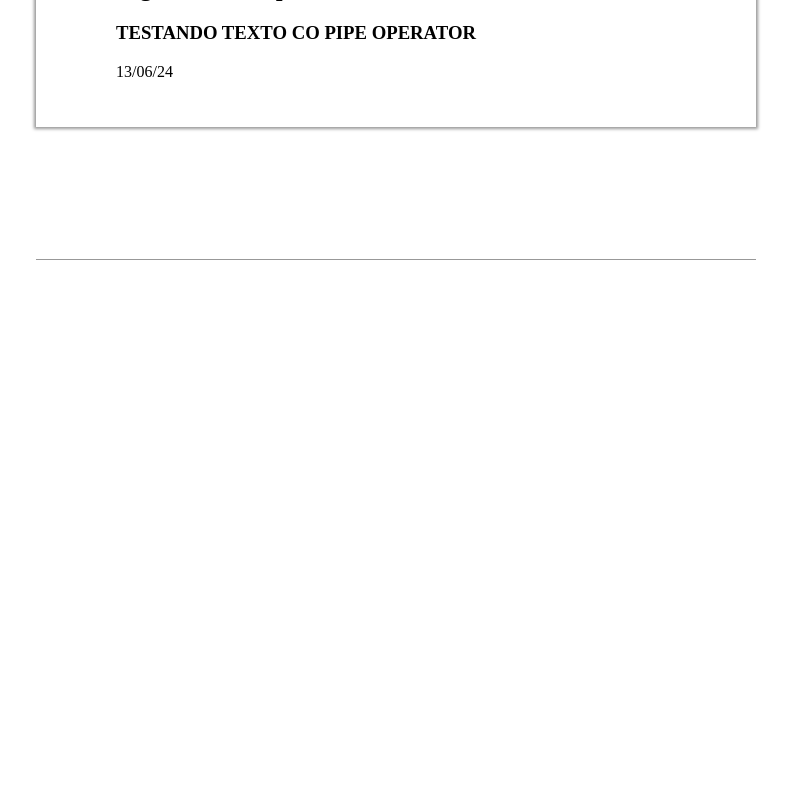
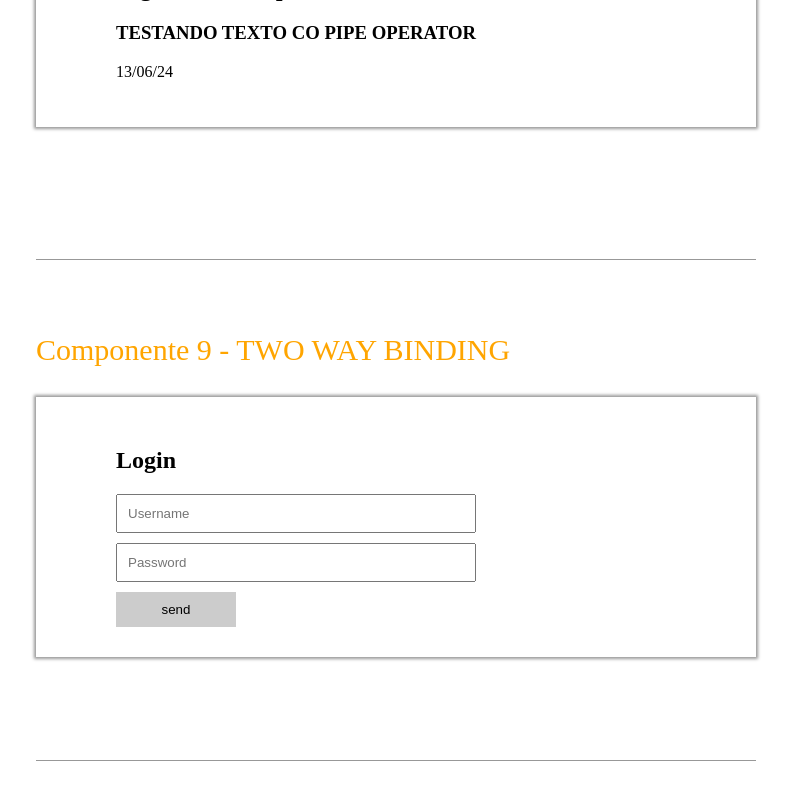
Before and after one commit to matthew13dev/Curso-Angular, an Angular app: page / in a window 1280 px wide. Shown: the part 3955-4755 px from the top of the page, without its empty margins (244-1035 px from the left). Before the commit the page ends 4723 px from the top, so only its background shows below. Built offline with nearby package versions, Linux system fonts and the light colour scheme.

Commit message:
add: lesson 15 - two way binding

```diff
--- a/src/app/app.component.html
+++ b/src/app/app.component.html
@@ -16,6 +16,7 @@
     <app-emitter></app-emitter>
     <app-list-render></app-list-render>
     <app-pipes></app-pipes>
+    <app-two-way-binding></app-two-way-binding>
 
   </div>
 </body>
--- /dev/null
+++ b/src/app/components/two-way-binding/two-way-binding.component.css
@@ -0,0 +1,22 @@
+label {
+  display: block;
+  padding-bottom: 10px;
+}
+
+input {
+  width: 60%;
+  padding: 10px;
+}
+
+form button {
+  width: 120px;
+  padding: 10px;
+  background-color: #ccc;
+  border: none;
+  transition: all 0.1s;
+  cursor: pointer;
+}
+
+form button:hover {
+  background-color: orange;
+}
--- /dev/null
+++ b/src/app/components/two-way-binding/two-way-binding.component.html
@@ -0,0 +1,26 @@
+<section class="section">
+  <div class="container">
+    <div class="section--title">Componente 9 - TWO WAY BINDING</div>
+    <div class="section--content">
+      <form action="">
+        <h2>Login</h2>
+        <label>
+          <input type="text" [(ngModel)] = "name" name="name" placeholder="Username">
+        </label>
+
+        <label>
+          <input type="password" name="password" placeholder="Password">
+        </label>
+
+        <button (click)="send()">send</button>
+
+
+      </form>
+      <div *ngIf= "action">
+        <h3>Sucess</h3>
+        <p>User: {{name}}</p>
+
+      </div>
+    </div>
+  </div>
+</section>
--- /dev/null
+++ b/src/app/components/two-way-binding/two-way-binding.component.ts
@@ -0,0 +1,23 @@
+import { Component, OnInit } from '@angular/core';
+
+@Component({
+  selector: 'app-two-way-binding',
+  templateUrl: './two-way-binding.component.html',
+  styleUrls: ['./two-way-binding.component.css']
+})
+export class TwoWayBindingComponent implements OnInit {
+
+  name:string = "";
+  private password:string = '12345';
+  action:boolean = false;
+
+  constructor() { }
+
+  ngOnInit(): void {
+  }
+
+  public send():void{
+    this.action = true;
+  }
+
+}
```
Also changed, not shown: src/app/app.module.ts (+6 -2 lines), 1 other file (tests, documents, lock files or other folders).
